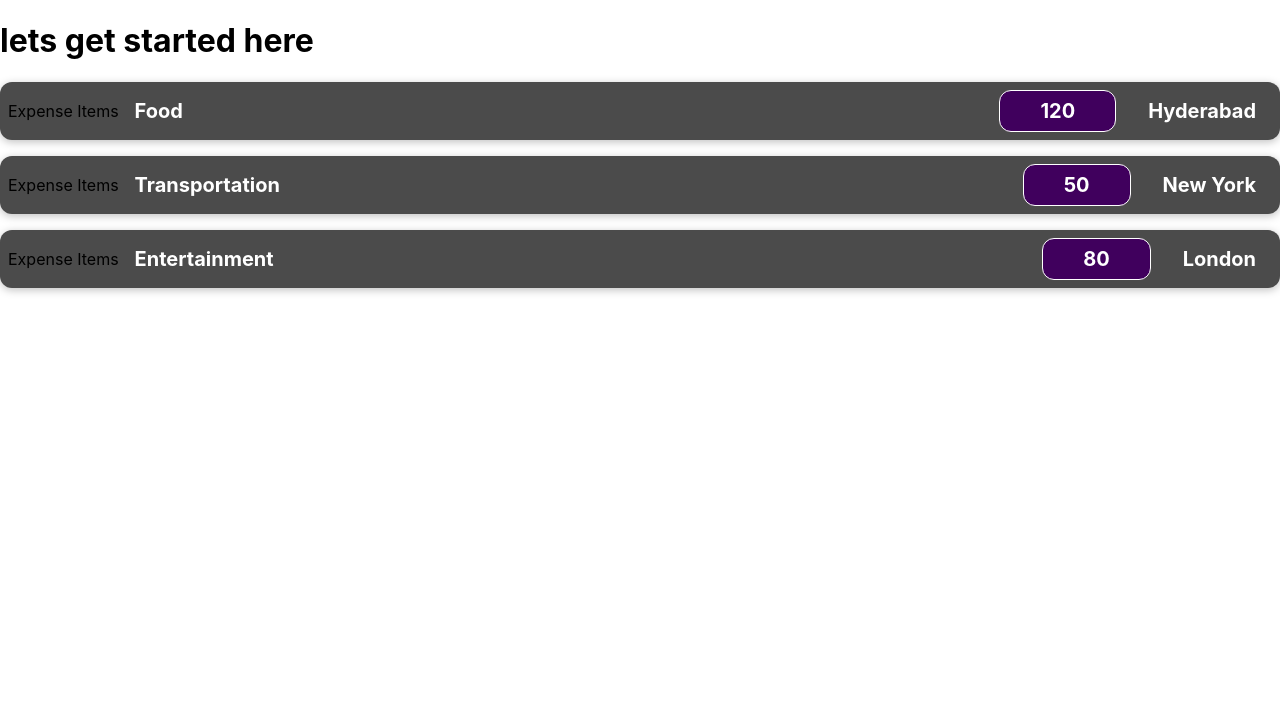
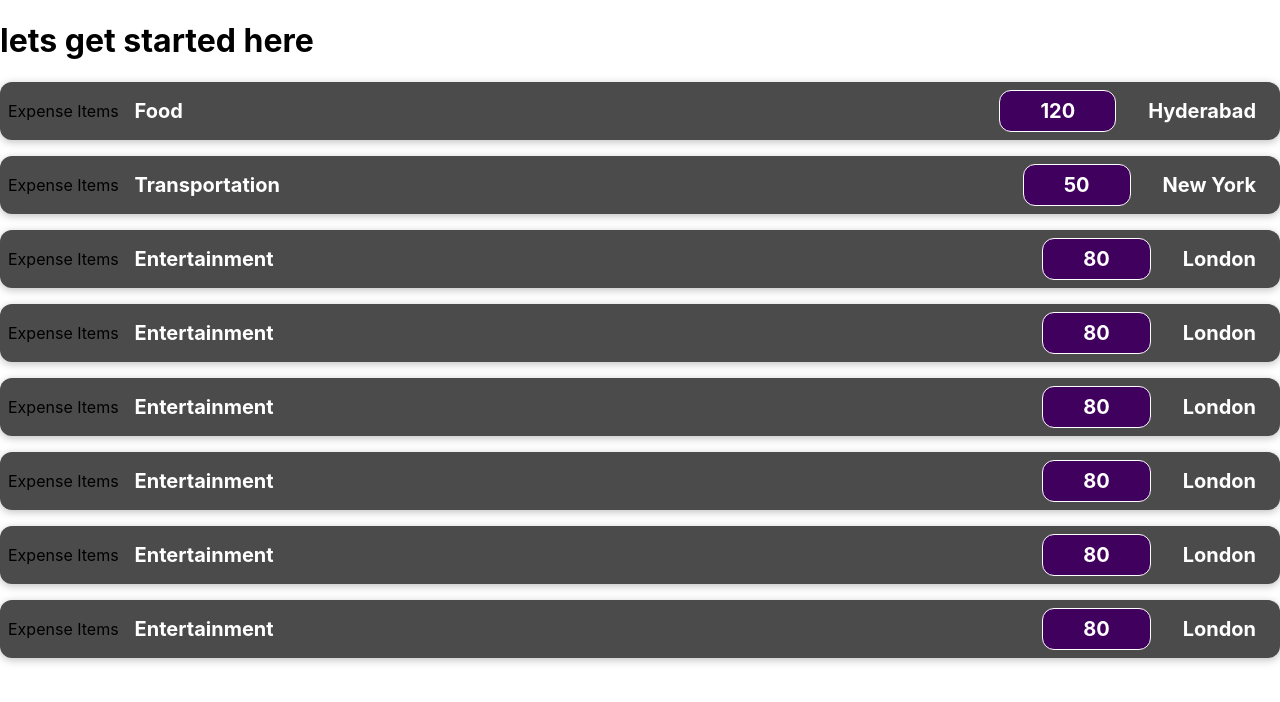
Before and after one commit to murari9945/reactpractice, a React (Create React App) app: page / in a window 1280 px wide. Shown: the top 702 px of the page. Built offline with nearby package versions, Linux system fonts and the light colour scheme.

Commit message:
question14

```diff
--- a/src/App.js
+++ b/src/App.js
@@ -7,7 +7,12 @@ function App() {
     { name: 'Food', price: '120', location: 'Hyderabad' },
     { name: 'Transportation', price: '50', location: 'New York' },
     { name: 'Entertainment', price: '80', location: 'London' },
-    // Add more expenses here...
+    { name: 'Entertainment', price: '80', location: 'London' },
+    { name: 'Entertainment', price: '80', location: 'London' },
+    { name: 'Entertainment', price: '80', location: 'London' },
+    { name: 'Entertainment', price: '80', location: 'London' },
+    { name: 'Entertainment', price: '80', location: 'London' },
+
   ];
 
   return (
--- /dev/null
+++ b/src/components/ExpenseDetails.js
@@ -0,0 +1,14 @@
+import './ExpenseItem.css'
+function ExpenseDetails(props){
+    const { name, price, location } = props;
+    return(
+        <div className='expense-item__description'>
+        <h2>{name}</h2>
+        <div className='expense-item__price '><h2>{price}</h2> </div>
+
+        <div><h2>{location}</h2></div>
+
+     </div>
+    )
+}
+export default ExpenseDetails;
--- a/src/components/ExpenseItem.js
+++ b/src/components/ExpenseItem.js
@@ -1,17 +1,14 @@
 import './ExpenseItem.css'
+
+import ExpenseDetails from './ExpenseDetails.js';
 function ExpenseItem(props){
     const { name, price, location } = props;
 
     return(
         <div className='expense-item'>
         <div>Expense Items</div>
-        <div className='expense-item__description'>
-           <h2>{name}</h2>
-           <div className='expense-item__price '><h2>{price}</h2> </div>
+        <ExpenseDetails price={props.price}  location={props.location}   name={props.name} ></ExpenseDetails>
 
-           <div><h2>{location}</h2></div>
-
-        </div>
 
         </div>
     ) ;
```
